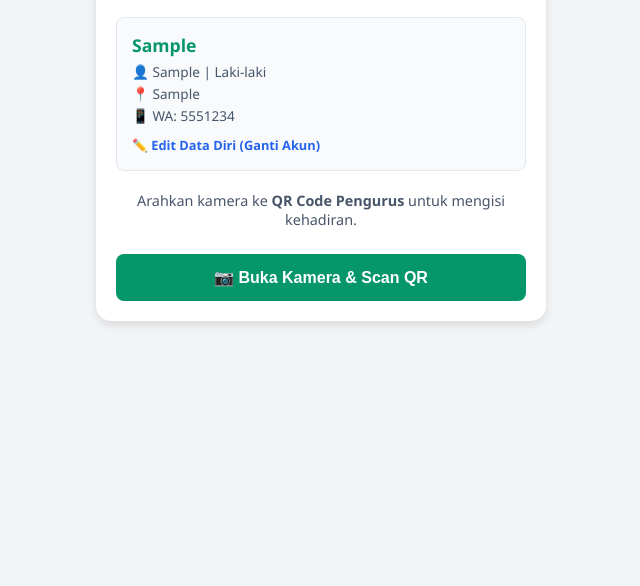
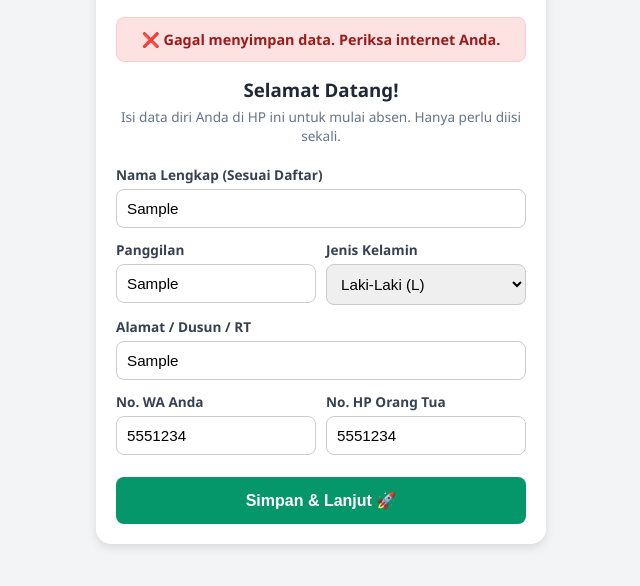
Before and after one commit to fandyarba282-ops/absensipengajian, a plain HTML site: page index.html in a window 1280 px wide. Both pictures are taken after typing "Sample", "Sample", "Sample", "5551234", "5551234" into the empty fields and a click on the button "Simpan & Lanjut 🚀". Shown: the part 120-706 px from the top of the page, without its empty margins (319-959 px from the left). Drawn offline with Linux system fonts and the light colour scheme; no server answers.

Commit message:
Refactor index.html for improved structure and functionality

```diff
--- a/index.html
+++ b/index.html
@@ -73,6 +73,7 @@
             margin-top: 10px;
         }
         .btn:hover { background-color: var(--primary-hover); }
+        .btn:disabled { background-color: #9ca3af; cursor: not-allowed; }
         .btn-outline {
             background-color: transparent; color: #dc2626;
             border: 2px solid #dc2626;
@@ -157,7 +158,7 @@
                     </div>
                 </div>
 
-                <button type="submit" class="btn">Simpan & Lanjut 🚀</button>
+                <button type="submit" id="btnSubmitReg" class="btn">Simpan & Lanjut 🚀</button>
             </form>
         </div>
 
@@ -207,7 +208,7 @@
         }
     };
 
-    // 2. FUNGSI SIMPAN DATA DIRI (LOGIN)
+    // 2. FUNGSI SIMPAN DATA DIRI & LANGSUNG KIRIM KE SPREADSHEET (BARU)
     function simpanDataDiri(e) {
         e.preventDefault(); // Mencegah reload halaman
 
@@ -226,15 +227,45 @@
         // Kumpulkan data ke dalam objek
         dataAnggota = { nama, panggilan, jk, alamat, hp, hportu };
 
-        // Simpan ke memory lokal HP
-        localStorage.setItem('memberData_pengajian', JSON.stringify(dataAnggota));
+        // Payload khusus untuk pendaftaran (action: registrasi_baru)
+        const payload = {
+            action: "registrasi_baru",
+            nama: dataAnggota.nama,
+            panggilan: dataAnggota.panggilan,
+            jk: dataAnggota.jk,
+            alamat: dataAnggota.alamat,
+            hp: dataAnggota.hp,
+            hportu: dataAnggota.hportu
+        };
 
-        showAlert('success', 'Data tersimpan di HP ini!');
+        const btnSubmit = document.getElementById('btnSubmitReg');
+        btnSubmit.innerText = "⏳ Sedang Menyimpan Data...";
+        btnSubmit.disabled = true;
 
-        // Pindah ke Dashboard setelah 1 detik
-        setTimeout(() => {
-            tampilkanDashboard();
-        }, 1000);
+        // Kirim data ke Google Sheet
+        fetch(SCRIPT_URL, {
+            method: 'POST',
+            mode: 'no-cors',
+            headers: { 'Content-Type': 'application/json' },
+            body: JSON.stringify(payload)
+        })
+        .then(() => {
+            // Simpan ke memory lokal HP jika sudah berhasil dikirim
+            localStorage.setItem('memberData_pengajian', JSON.stringify(dataAnggota));
+            showAlert('success', '✅ Data Berhasil Didaftarkan!');
+
+            // Pindah ke Dashboard setelah 1.5 detik
+            setTimeout(() => {
+                tampilkanDashboard();
+                btnSubmit.innerText = "Simpan & Lanjut 🚀";
+                btnSubmit.disabled = false;
+            }, 1500);
+        })
+        .catch(error => {
+            showAlert('error', '❌ Gagal menyimpan data. Periksa internet Anda.');
+            btnSubmit.innerText = "Simpan & Lanjut 🚀";
+            btnSubmit.disabled = false;
+        });
     }
 
     // 3. TAMPILKAN HALAMAN DASHBOARD & ISI PROFIL
@@ -255,7 +286,6 @@
     // 4. KEMBALI KE FORM UNTUK EDIT DATA
     function editDataDiri() {
         if(confirm("Yakin ingin edit data atau ganti akun?")) {
-            // Isi form dengan data lama
             document.getElementById('inputNama').value = dataAnggota.nama || '';
             document.getElementById('inputPanggilan').value = dataAnggota.panggilan || '';
             document.getElementById('inputJK').value = dataAnggota.jk || 'Laki-laki';
@@ -263,7 +293,7 @@
             document.getElementById('inputHP').value = dataAnggota.hp || '';
             document.getElementById('inputHPOrtu').value = dataAnggota.hportu || '';
 
-            hentikanScan(); // pastikan kamera mati
+            hentikanScan();
             document.getElementById('section-dashboard').style.display = 'none';
             document.getElementById('section-login').style.display = 'block';
         }
@@ -275,11 +305,9 @@
         document.getElementById('btnStartScanContainer').style.display = 'none';
         document.getElementById('scannerContainer').style.display = 'block';
 
-        // Inisialisasi scanner
         html5QrCode = new Html5Qrcode("reader");
         const config = { fps: 10, qrbox: { width: 250, height: 250 } };
 
-        // Gunakan kamera belakang (environment)
         html5QrCode.start({ facingMode: "environment" }, config, onScanSuccess)
         .catch((err) => {
             showAlert('error', 'Gagal mengakses kamera. Pastikan izin kamera diberikan di browser Anda.');
@@ -298,10 +326,9 @@
 
     // 6. JIKA QR BERHASIL DI-SCAN
     function onScanSuccess(decodedText) {
-        hentikanScan(); // Langsung matikan kamera
+        hentikanScan();
 
-        // Opsi pengaman: Cek apakah format QR diawali dengan kata kunci (contoh "PENGAJIAN|")
-        // Jika QR Anda tidak pakai prefix, hapus/komentari blok if di bawah ini.
+        // Pilihan: Jika perlu validasi QR harus berawalan PENGAJIAN|
         if (!decodedText.startsWith("PENGAJIAN|")) {
             showAlert('error', '❌ QR Code tidak valid! Pastikan Anda scan QR dari Admin Pengajian.');
             return;
@@ -310,11 +337,11 @@
         kirimDataAbsen(decodedText);
     }
 
-    // 7. KIRIM DATA KE GOOGLE APPS SCRIPT
+    // 7. KIRIM DATA ABSEN KE GOOGLE APPS SCRIPT
     function kirimDataAbsen(qrContent) {
         showAlert('loading', '⏳ Sedang mengirim data absen...');
 
-        // Gabungkan perintah absen, isi QR, dan profil user lengkap
+        // Payload khusus untuk absensi (action: absen_qr_mandiri)
         const payload = {
             action: "absen_qr_mandiri",
             qrContent: qrContent,
@@ -328,12 +355,11 @@
 
         fetch(SCRIPT_URL, {
             method: 'POST',
-            mode: 'no-cors', // Melewati blokir CORS Google
+            mode: 'no-cors',
             headers: { 'Content-Type': 'application/json' },
             body: JSON.stringify(payload)
         })
         .then(() => {
-            // Karena no-cors, success response tidak terbaca utuh, namun jika masuk block then = sukses
             showAlert('success', `✅ Absen Berhasil!<br>Kehadiran atas nama <b>${dataAnggota.panggilan}</b> telah tercatat.`);
         })
         .catch(error => {
```
